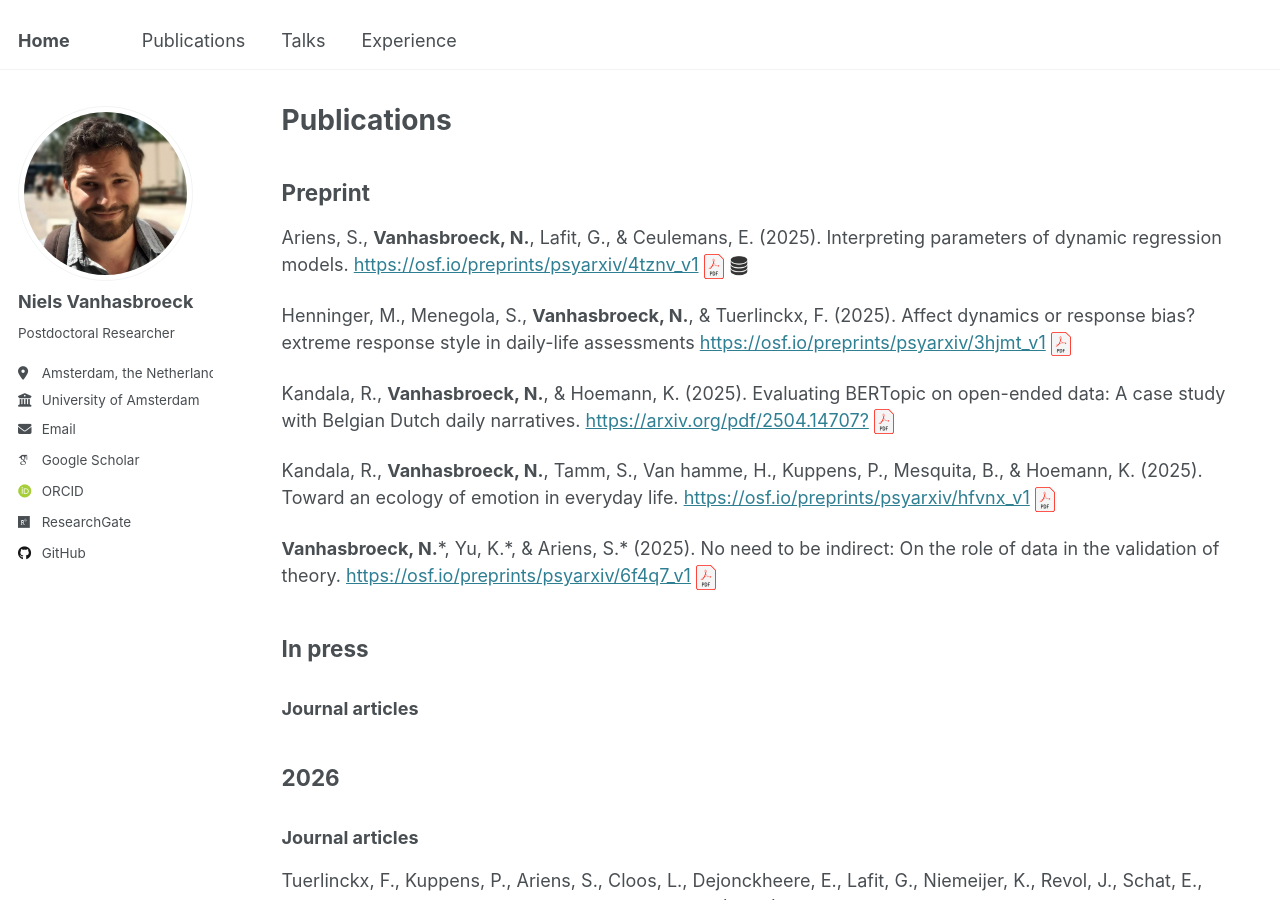
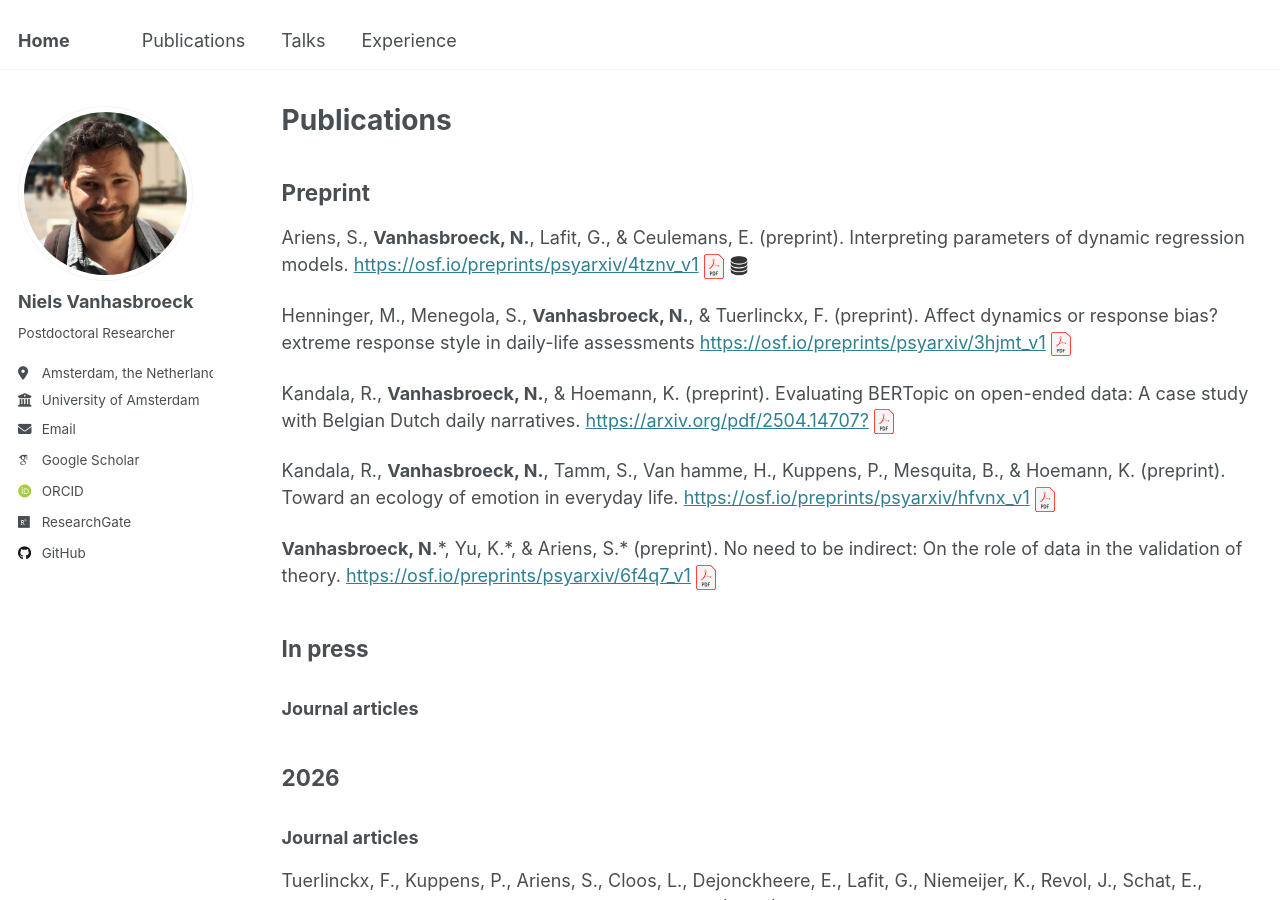
Before and after one commit to ndpvh/ndpvh.github.io, a Jekyll site: the page built from _pages/publications.md, in a window 1280 px wide and 900 px high. Built offline with Jekyll 4.4.1, drawn with Linux system fonts in a browser that asks for light colours; some web fonts are replaced.

Commit message:
Be clear about preprints

```diff
--- a/_pages/publications.md
+++ b/_pages/publications.md
@@ -8,21 +8,21 @@ author_profile: true
 <!-- PREPRINT -->
 ## Preprint
 
-Ariens, S., **Vanhasbroeck, N.**, Lafit, G., & Ceulemans, E. (2025). Interpreting parameters of dynamic regression models. <a href="https://osf.io/preprints/psyarxiv/4tznv_v1">https://osf.io/preprints/psyarxiv/4tznv_v1</a>
+Ariens, S., **Vanhasbroeck, N.**, Lafit, G., & Ceulemans, E. (preprint). Interpreting parameters of dynamic regression models. <a href="https://osf.io/preprints/psyarxiv/4tznv_v1">https://osf.io/preprints/psyarxiv/4tznv_v1</a>
 <a href="../files/Ariens_2025_IDPRM.pdf" download><image src="../images/pdf.svg" width="20rem"/></a>
 <a href="https://gitlab.kuleuven.be/u0133721/impulseR"><image src="../images/repository.png" width="20rem"/></a>
 
-Henninger, M., Menegola, S., **Vanhasbroeck, N.**, & Tuerlinckx, F. (2025). Affect dynamics or
+Henninger, M., Menegola, S., **Vanhasbroeck, N.**, & Tuerlinckx, F. (preprint). Affect dynamics or
 response bias? extreme response style in daily-life assessments <a href="https://osf.io/preprints/psyarxiv/3hjmt_v1">https://osf.io/preprints/psyarxiv/3hjmt_v1</a>
 <a href="../files/Henninger_2025_ADRB2.pdf" download><image src="../images/pdf.svg" width="20rem"/></a>
 
-Kandala, R., **Vanhasbroeck, N.**, & Hoemann, K. (2025). Evaluating BERTopic on open-ended data: A case study with Belgian Dutch daily narratives. <a href="https://arxiv.org/pdf/2504.14707?">https://arxiv.org/pdf/2504.14707?</a>
+Kandala, R., **Vanhasbroeck, N.**, & Hoemann, K. (preprint). Evaluating BERTopic on open-ended data: A case study with Belgian Dutch daily narratives. <a href="https://arxiv.org/pdf/2504.14707?">https://arxiv.org/pdf/2504.14707?</a>
 <a href="../files/Kandala_2025_EBO.pdf" download><image src="../images/pdf.svg" width="20rem"/></a>
 
-Kandala, R., **Vanhasbroeck, N.**, Tamm, S., Van hamme, H., Kuppens, P., Mesquita, B., & Hoemann, K. (2025). Toward an ecology of emotion in everyday life. <a href="https://osf.io/preprints/psyarxiv/hfvnx_v1">https://osf.io/preprints/psyarxiv/hfvnx_v1</a>
+Kandala, R., **Vanhasbroeck, N.**, Tamm, S., Van hamme, H., Kuppens, P., Mesquita, B., & Hoemann, K. (preprint). Toward an ecology of emotion in everyday life. <a href="https://osf.io/preprints/psyarxiv/hfvnx_v1">https://osf.io/preprints/psyarxiv/hfvnx_v1</a>
 <a href="../files/Kandala_2025_TEEEL.pdf" download><image src="../images/pdf.svg" width="20rem"/></a>
 
-**Vanhasbroeck, N.**\*, Yu, K.\*, & Ariens, S.\* (2025). No need to be indirect: On the role of data in the validation of theory. <a href="https://osf.io/preprints/psyarxiv/6f4q7_v1">https://osf.io/preprints/psyarxiv/6f4q7_v1</a>
+**Vanhasbroeck, N.**\*, Yu, K.\*, & Ariens, S.\* (preprint). No need to be indirect: On the role of data in the validation of theory. <a href="https://osf.io/preprints/psyarxiv/6f4q7_v1">https://osf.io/preprints/psyarxiv/6f4q7_v1</a>
 <a href="../files/Vanhasbroeck_2025_NNTBI.pdf" download><image src="../images/pdf.svg" width="20rem"/></a>
 
 
```
